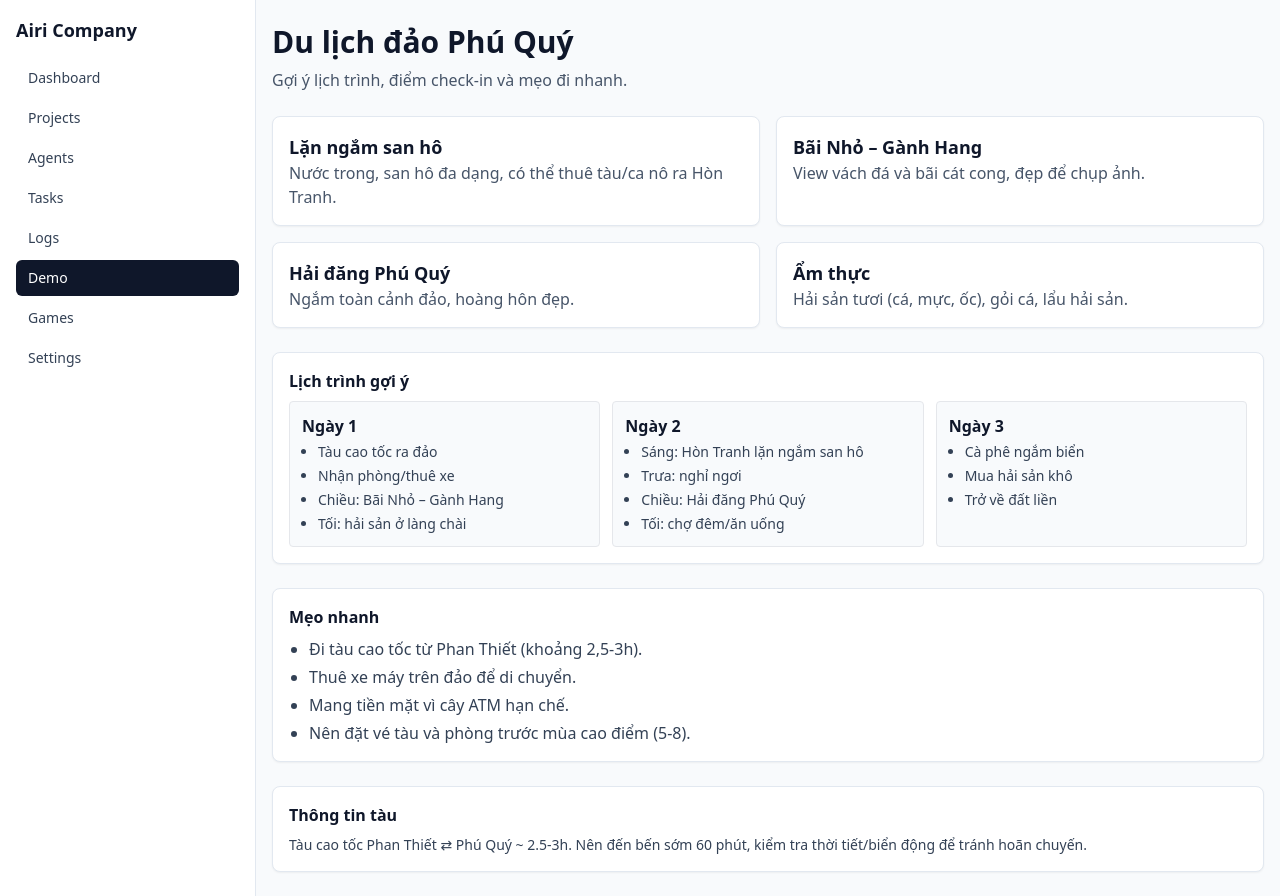
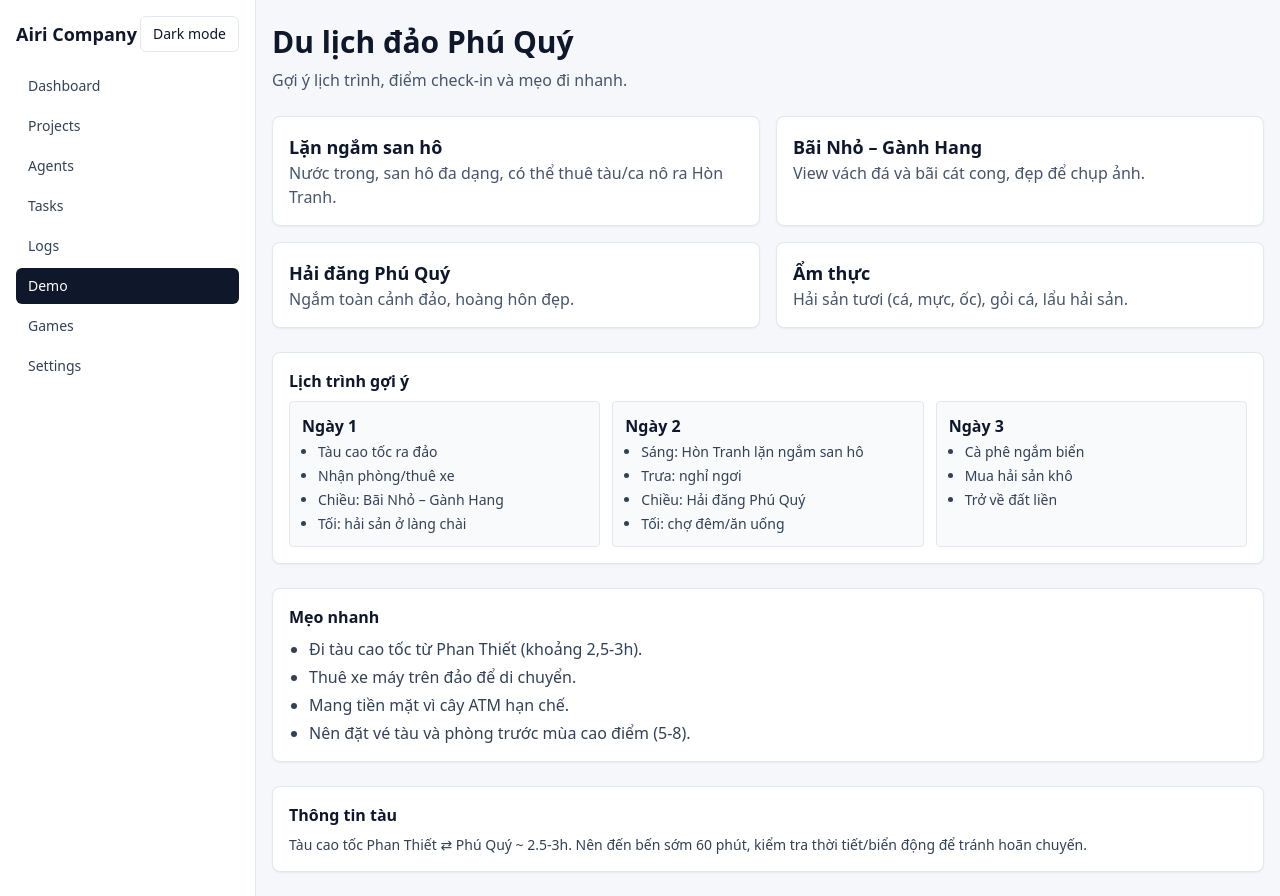
Before and after one commit to airi-company/airi, a Next.js app in the folder frontend/: page /demo in a window 1280 px wide. Built offline with nearby package versions, Linux system fonts and the light colour scheme; no server answers.

Commit message:
feat: add light/dark theme toggle and updated styling

```diff
--- a/frontend/app/globals.css
+++ b/frontend/app/globals.css
@@ -4,10 +4,27 @@
 
 :root {
   color-scheme: light;
+  --bg: #f5f7fb;
+  --fg: #0f172a;
+  --card: #ffffff;
+  --border: #e2e8f0;
+  --sidebar: #ffffff;
+  --sidebar-border: #e2e8f0;
+}
+
+[data-theme="dark"] {
+  color-scheme: dark;
+  --bg: #0b1222;
+  --fg: #e2e8f0;
+  --card: #111827;
+  --border: #1f2937;
+  --sidebar: #0f172a;
+  --sidebar-border: #1f2937;
 }
 
 body {
-  @apply bg-slate-50 text-slate-900;
+  background: var(--bg);
+  color: var(--fg);
 }
 
 .container-page {
@@ -15,11 +32,15 @@ body {
 }
 
 .card {
-  @apply bg-white rounded-lg shadow-sm border border-slate-200 p-4;
+  background: var(--card);
+  border: 1px solid var(--border);
+  @apply rounded-lg shadow-sm p-4;
 }
 
 .sidebar {
-  @apply w-64 bg-white border-r border-slate-200 min-h-screen p-4;
+  background: var(--sidebar);
+  border-right: 1px solid var(--sidebar-border);
+  @apply w-64 min-h-screen p-4;
 }
 
 .sidebar a {
--- a/frontend/components/sidebar.tsx
+++ b/frontend/components/sidebar.tsx
@@ -1,6 +1,7 @@
 "use client";
 import Link from "next/link";
 import { usePathname } from "next/navigation";
+import { ThemeToggle } from "@/components/theme-toggle";
 
 const nav = [
   { href: "/dashboard", label: "Dashboard" },
@@ -16,8 +17,11 @@ const nav = [
 export function Sidebar() {
   const pathname = usePathname();
   return (
-    <div className="sidebar">
-      <div className="mb-4 text-lg font-semibold">Airi Company</div>
+    <div className="sidebar space-y-4">
+      <div className="flex items-center justify-between">
+        <div className="text-lg font-semibold">Airi Company</div>
+        <ThemeToggle />
+      </div>
       <nav className="space-y-1">
         {nav.map((item) => {
           const active = pathname?.startsWith(item.href);
--- /dev/null
+++ b/frontend/components/theme-toggle.tsx
@@ -0,0 +1,27 @@
+"use client";
+import { useEffect, useState } from "react";
+import { Button } from "@/components/ui/button";
+
+export function ThemeToggle() {
+  const [theme, setTheme] = useState<"light" | "dark">("light");
+
+  useEffect(() => {
+    const saved = localStorage.getItem("theme") as "light" | "dark" | null;
+    const initial = saved ?? "light";
+    setTheme(initial);
+    document.documentElement.setAttribute("data-theme", initial);
+  }, []);
+
+  const toggle = () => {
+    const next = theme === "light" ? "dark" : "light";
+    setTheme(next);
+    document.documentElement.setAttribute("data-theme", next);
+    localStorage.setItem("theme", next);
+  };
+
+  return (
+    <Button variant="outline" size="sm" onClick={toggle}>
+      {theme === "light" ? "Dark" : "Light"} mode
+    </Button>
+  );
+}
--- a/frontend/tailwind.config.ts
+++ b/frontend/tailwind.config.ts
@@ -1,6 +1,7 @@
 import type { Config } from "tailwindcss";
 
 const config: Config = {
+  darkMode: ["class"],
   content: [
     "./app/**/*.{ts,tsx}",
     "./components/**/*.{ts,tsx}",
```
